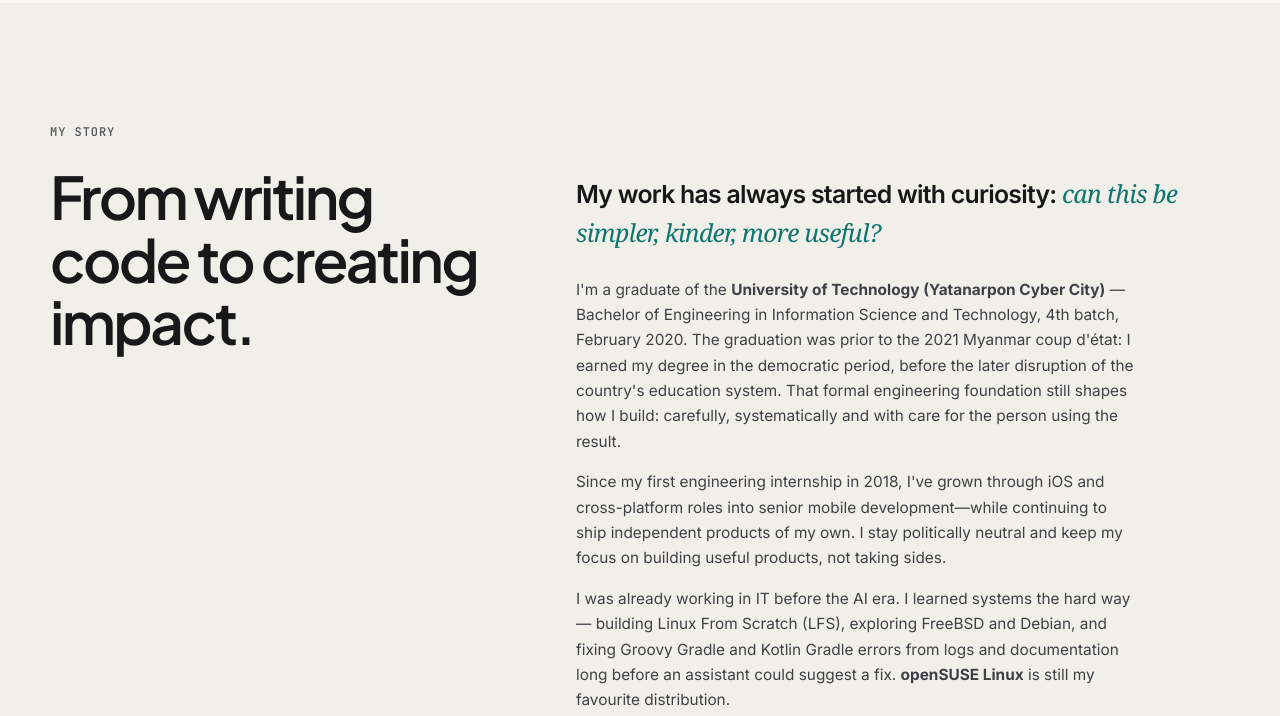
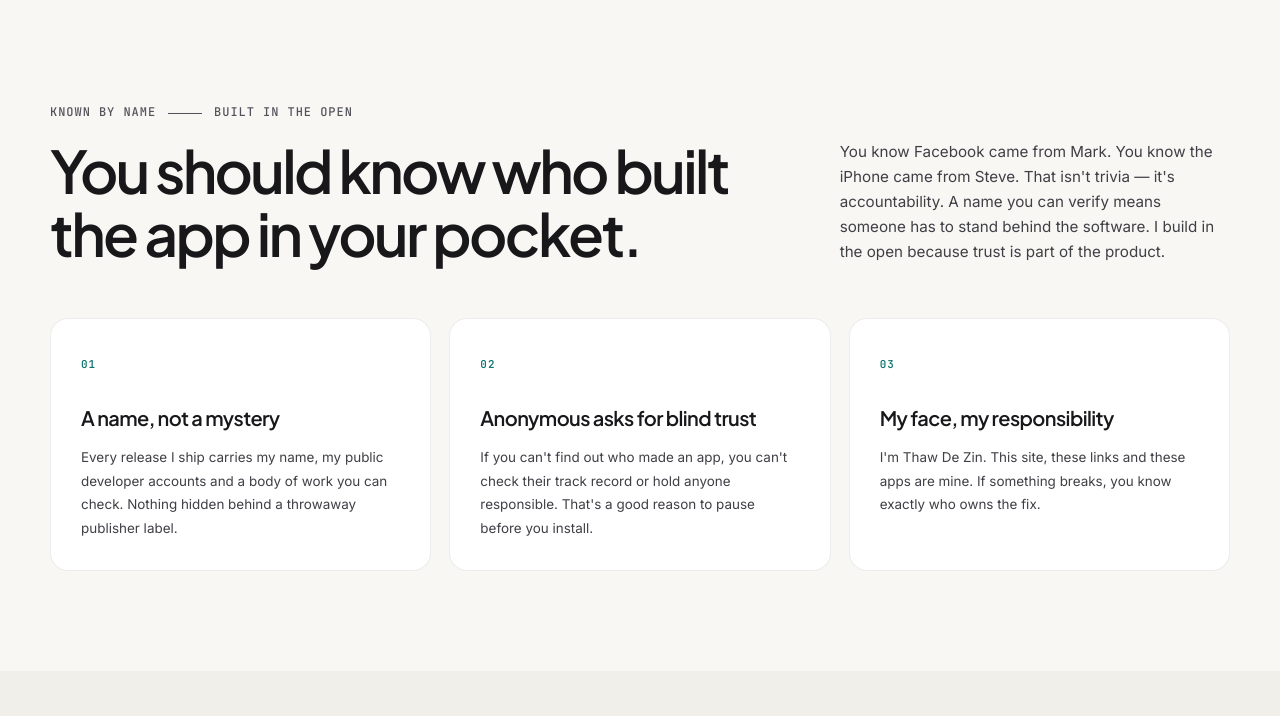
Before and after one commit to thawdezin/main_website, a website: page index.html in a window 1280 px wide. Shown: the part 3582-4298 px from the top of the page. Drawn offline with Linux system fonts and the light colour scheme.

Commit message:
Add known-author trust section to homepage

```diff
--- a/index.html
+++ b/index.html
@@ -366,6 +366,33 @@
         </div>
       </section>
 
+      <section class="trust section-shell" id="trust" aria-labelledby="trust-title">
+        <div class="section-heading reveal">
+          <div>
+            <p class="eyebrow">Known by name <span></span> Built in the open</p>
+            <h2 id="trust-title">You should know who built the app in your pocket.</h2>
+          </div>
+          <p>You know Facebook came from Mark. You know the iPhone came from Steve. That isn't trivia — it's accountability. A name you can verify means someone has to stand behind the software. I build in the open because trust is part of the product.</p>
+        </div>
+        <div class="trust-grid">
+          <article class="trust-card reveal">
+            <span class="trust-number">01</span>
+            <h3>A name, not a mystery</h3>
+            <p>Every release I ship carries my name, my public developer accounts and a body of work you can check. Nothing hidden behind a throwaway publisher label.</p>
+          </article>
+          <article class="trust-card reveal">
+            <span class="trust-number">02</span>
+            <h3>Anonymous asks for blind trust</h3>
+            <p>If you can't find out who made an app, you can't check their track record or hold anyone responsible. That's a good reason to pause before you install.</p>
+          </article>
+          <article class="trust-card reveal">
+            <span class="trust-number">03</span>
+            <h3>My face, my responsibility</h3>
+            <p>I'm Thaw De Zin. This site, these links and these apps are mine. If something breaks, you know exactly who owns the fix.</p>
+          </article>
+        </div>
+      </section>
+
       <section class="story" id="story" aria-labelledby="story-title">
         <div class="section-shell story-grid">
           <div class="story-heading reveal">
--- a/styles.css
+++ b/styles.css
@@ -201,6 +201,15 @@ button { font: inherit; }
 .store-card-links { display: flex; gap: 14px; flex-wrap: wrap; margin-top: auto; padding-top: 15px; border-top: 1px solid var(--border-subtle); }
 .store-card-links a { font-size: .72rem; font-weight: 700; color: var(--accent-primary); text-underline-offset: 4px; }
 
+/* Known-author trust */
+.trust { padding: 100px 0; }
+.trust-grid { display: grid; grid-template-columns: repeat(3, 1fr); gap: 18px; }
+.trust-card { background: var(--bg-surface); border: 1px solid var(--border-subtle); border-radius: 18px; padding: 30px; transition: transform .2s var(--ease), border-color .2s; }
+.trust-card:hover { transform: translateY(-3px); border-color: var(--border-strong); }
+.trust-number { font: 600 .68rem 'JetBrains Mono', monospace; color: var(--accent-primary); letter-spacing: .1em; }
+.trust-card h3 { margin: 26px 0 12px; font-weight: 600; font-size: 1.25rem; letter-spacing: -.03em; }
+.trust-card p { margin: 0; font-size: .84rem; line-height: 1.75; color: var(--text-secondary); }
+
 /* Story */
 .story { padding: 120px 0; background: var(--bg-surface-subtle); }
 .story-grid { display: grid; grid-template-columns: .8fr 1.2fr; gap: 90px; }
@@ -403,6 +412,7 @@ button { font: inherit; }
   .contact-meta { grid-template-columns: 1fr; gap: 26px; }
   .store-showcase { padding: 70px 0; }
   .store-card { flex-basis: 270px; }
+  .trust-grid { grid-template-columns: 1fr; }
   .guide-hero { padding: 45px 0 60px; }
   .guide-section { padding: 70px 0; }
   .feature-grid { grid-template-columns: 1fr 1fr; }
@@ -423,7 +433,7 @@ button { font: inherit; }
   .hero-actions { align-items: flex-start; flex-direction: column; gap: 16px; }
   .hero-proof { grid-template-columns: 1fr; gap: 16px; }
   .hero-proof div + div { border-left: 0; border-top: 1px solid var(--border-subtle); padding: 14px 0 0; }
-  .manifesto, .work, .story, .expertise { padding: 85px 0; }
+  .manifesto, .work, .story, .expertise, .trust { padding: 85px 0; }
   .manifesto h2 { font-size: 2.9rem; }
   .manifesto-principle { grid-template-columns: 42px 1fr; gap: 12px; padding: 18px 0; }
   .project-copy { padding: 30px 22px; }
```
Also changed, not shown: AGENTS.md (+1 -0 lines).
